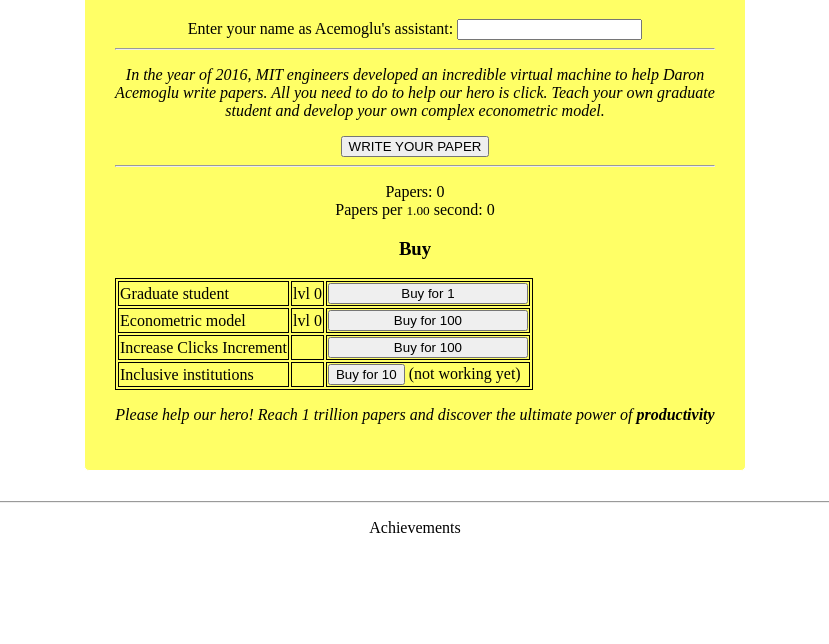
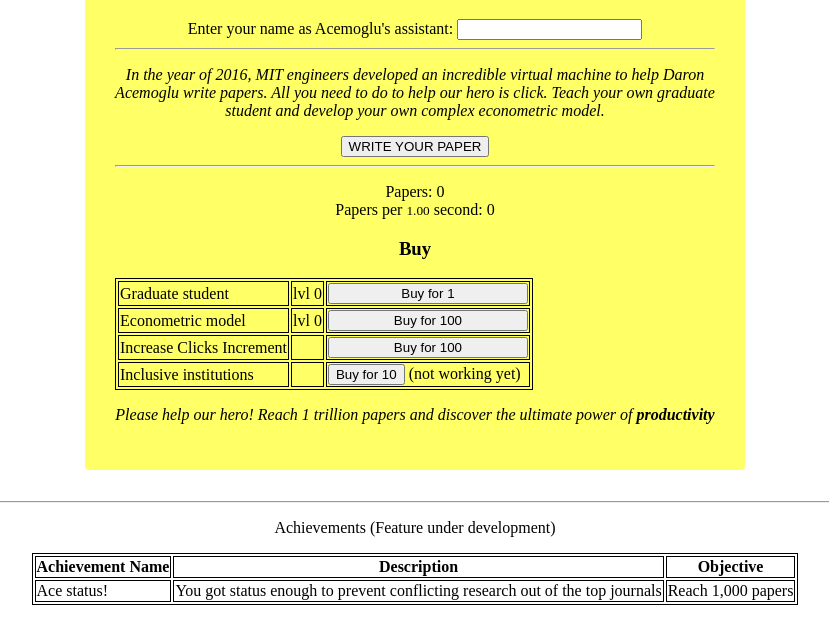
Before and after one commit to theconservant/a, a plain HTML site: page index.html in a window 1280 px wide. Shown: the part 136-780 px from the top of the page, without its empty margins (225-1054 px from the left). Drawn offline with Linux system fonts and the light colour scheme.

Commit message:
Update index.html

```diff
--- a/index.html
+++ b/index.html
@@ -61,7 +61,23 @@ Enter your name as Acemoglu's assistant: <input type="text" name="fname" id="fna
     <p><i>Please help our hero! Reach 1 trillion papers and discover the ultimate power of <b>productivity</b></i></p>
 </div>
 <hr>
-<p>Achievements</p>
+<p>Achievements (Feature under development)</p>
+<table class="table table-condensed">
+    <thead>
+      <tr>
+        <th>Achievement Name</th>
+        <th>Description</th>
+        <th>Objective</th>
+      </tr>
+    </thead>
+    <tbody>
+      <tr>
+        <td>Ace status!</td>
+        <td>You got status enough to prevent conflicting research out of the top journals</td>
+        <td>Reach 1,000 papers</td>
+      </tr>
+    </tbody>
+  </table>
     		<script type="text/javascript" src="main.js"> </script>
     	</center>
   </body>
```
